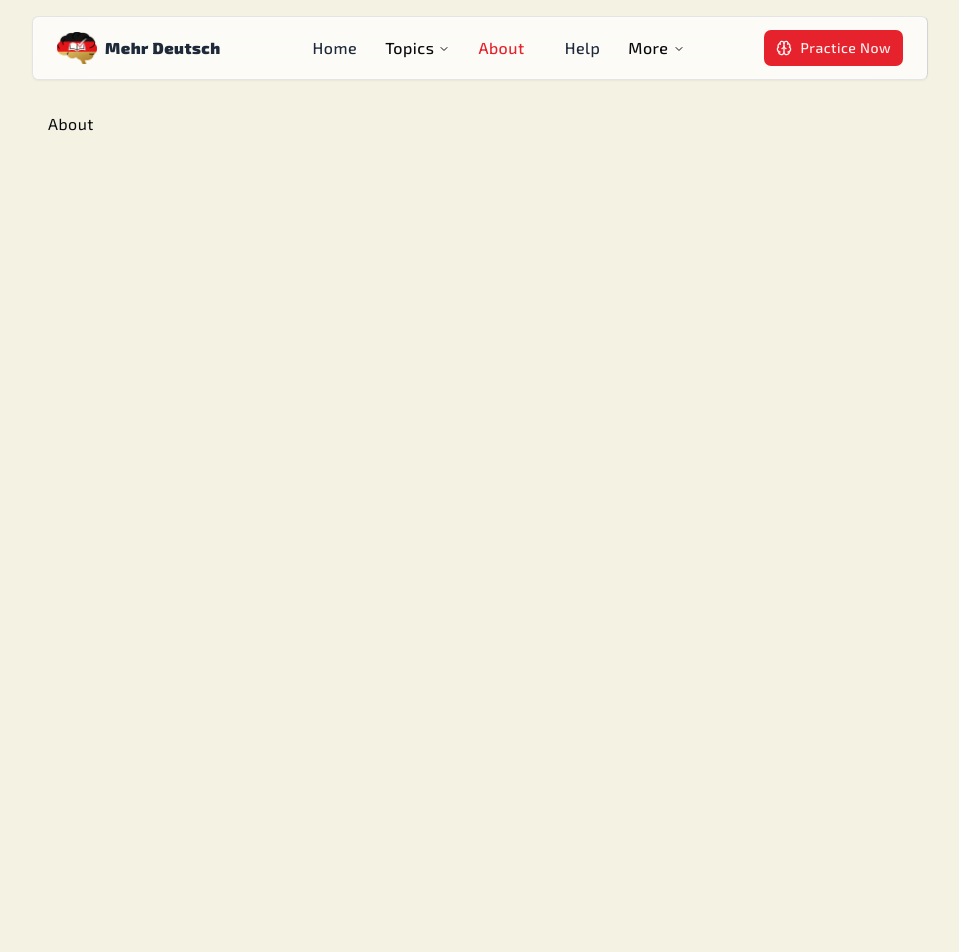
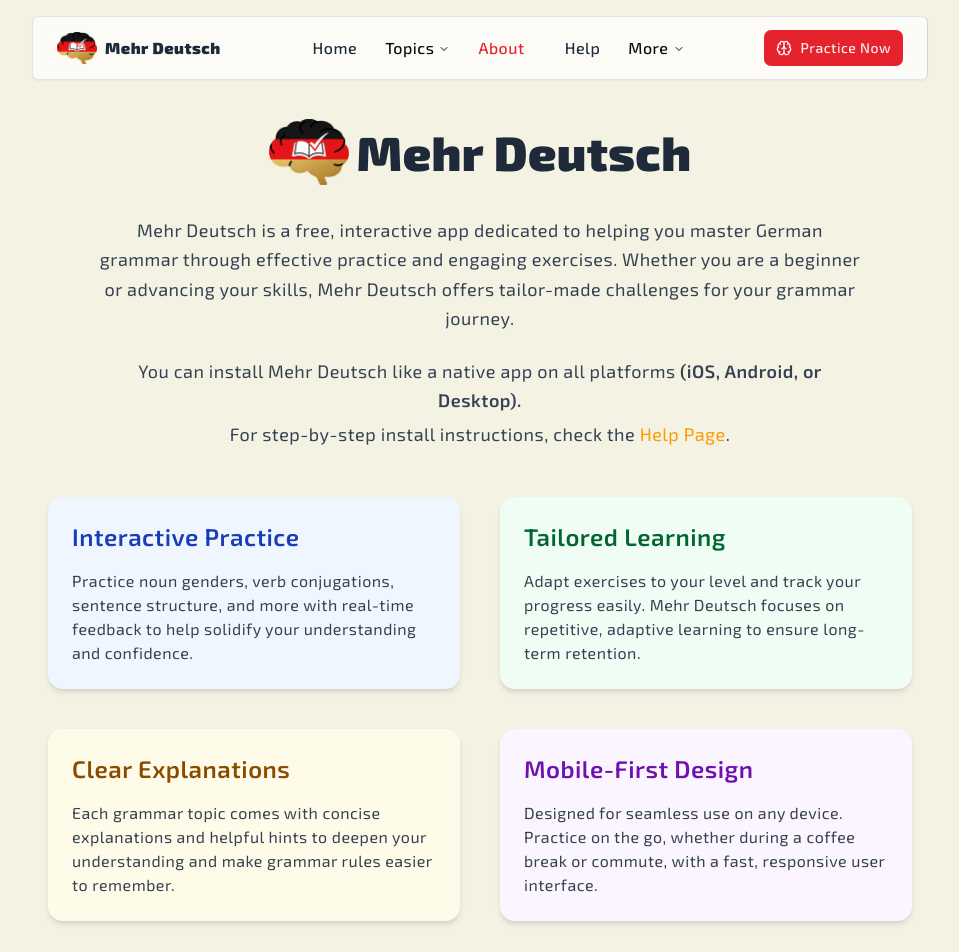
Before and after one commit to anelsahovic/mehr-deutsch, a React (Vite) app: page /about in a window 1280 px wide. Shown: the top 952 px of the page, without its empty margins (160-1119 px from the left). Before the commit the page ends 800 px from the top, so only its background shows below. Built offline with nearby package versions, Linux system fonts and the light colour scheme.

Commit message:
Add About Page

```diff
--- a/src/pages/About.tsx
+++ b/src/pages/About.tsx
@@ -1,3 +1,101 @@
+import { NavLink } from 'react-router';
+
 export default function About() {
-  return <div>About</div>;
+  return (
+    <>
+      <section className="flex flex-col items-center justify-center text-center w-full mx-auto max-w-3xl gap-6">
+        <NavLink to="/" className="flex items-center justify-center gap-2">
+          <img
+            src="/images/mehr_deutsch_logo.png"
+            alt="Mehr Deutsch Logo"
+            className="size-20 object-contain"
+          />
+          <span className="text-3xl sm:text-4xl md:text-5xl font-black text-gray-800 ">
+            Mehr Deutsch
+          </span>
+        </NavLink>
+
+        <p className="text-lg leading-relaxed text-gray-700">
+          Mehr Deutsch is a free, interactive app dedicated to helping you
+          master German grammar through effective practice and engaging
+          exercises. Whether you are a beginner or advancing your skills, Mehr
+          Deutsch offers tailor-made challenges for your grammar journey.
+        </p>
+
+        <div className="flex flex-col items-center justify-center gap-1">
+          <p className="text-lg leading-relaxed text-gray-700">
+            You can install Mehr Deutsch like a native app on all platforms
+            <span className="font-semibold">
+              {' '}
+              (iOS, Android, or Desktop).
+            </span>{' '}
+          </p>
+          <p className="text-lg leading-relaxed text-gray-700 ">
+            For step-by-step install instructions, check the{' '}
+            <NavLink
+              to="/help"
+              className="text-lg text-amber-500 hover:text-shadow-amber-600 hover:underline transition-all duration-300"
+            >
+              Help Page
+            </NavLink>
+            .
+          </p>
+        </div>
+      </section>
+
+      <section className="mt-12 grid gap-10 sm:grid-cols-2">
+        <div className="bg-blue-50 rounded-xl p-6 shadow-md hover:shadow-lg transition">
+          <h2 className="text-2xl font-semibold text-blue-800 mb-4">
+            Interactive Practice
+          </h2>
+          <p className="text-gray-700">
+            Practice noun genders, verb conjugations, sentence structure, and
+            more with real-time feedback to help solidify your understanding and
+            confidence.
+          </p>
+        </div>
+
+        <div className="bg-green-50 rounded-xl p-6 shadow-md hover:shadow-lg transition">
+          <h2 className="text-2xl font-semibold text-green-800 mb-4">
+            Tailored Learning
+          </h2>
+          <p className="text-gray-700">
+            Adapt exercises to your level and track your progress easily. Mehr
+            Deutsch focuses on repetitive, adaptive learning to ensure long-term
+            retention.
+          </p>
+        </div>
+
+        <div className="bg-yellow-50 rounded-xl p-6 shadow-md hover:shadow-lg transition">
+          <h2 className="text-2xl font-semibold text-yellow-800 mb-4">
+            Clear Explanations
+          </h2>
+          <p className="text-gray-700">
+            Each grammar topic comes with concise explanations and helpful hints
+            to deepen your understanding and make grammar rules easier to
+            remember.
+          </p>
+        </div>
+
+        <div className="bg-purple-50 rounded-xl p-6 shadow-md hover:shadow-lg transition">
+          <h2 className="text-2xl font-semibold text-purple-800 mb-4">
+            Mobile-First Design
+          </h2>
+          <p className="text-gray-700">
+            Designed for seamless use on any device. Practice on the go, whether
+            during a coffee break or commute, with a fast, responsive user
+            interface.
+          </p>
+        </div>
+      </section>
+
+      <section className="mt-16 text-center">
+        <p className="text-gray-600 italic">
+          Mehr Deutsch is an open-source passion project dedicated to making
+          German grammar practice accessible and effective. Start your journey
+          to fluency today!
+        </p>
+      </section>
+    </>
+  );
 }
```
